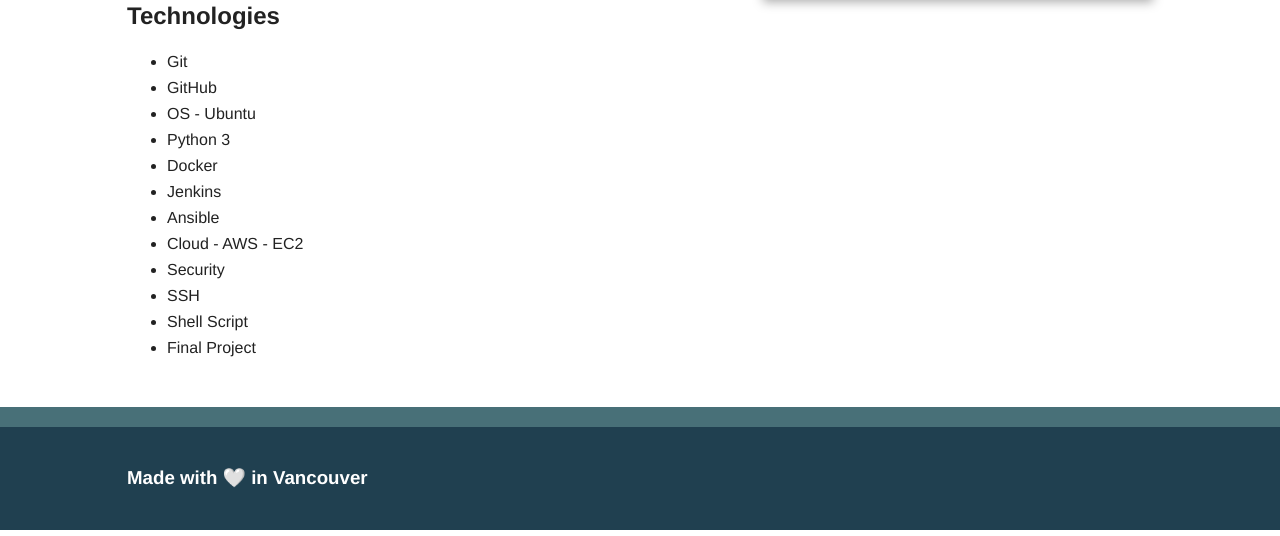
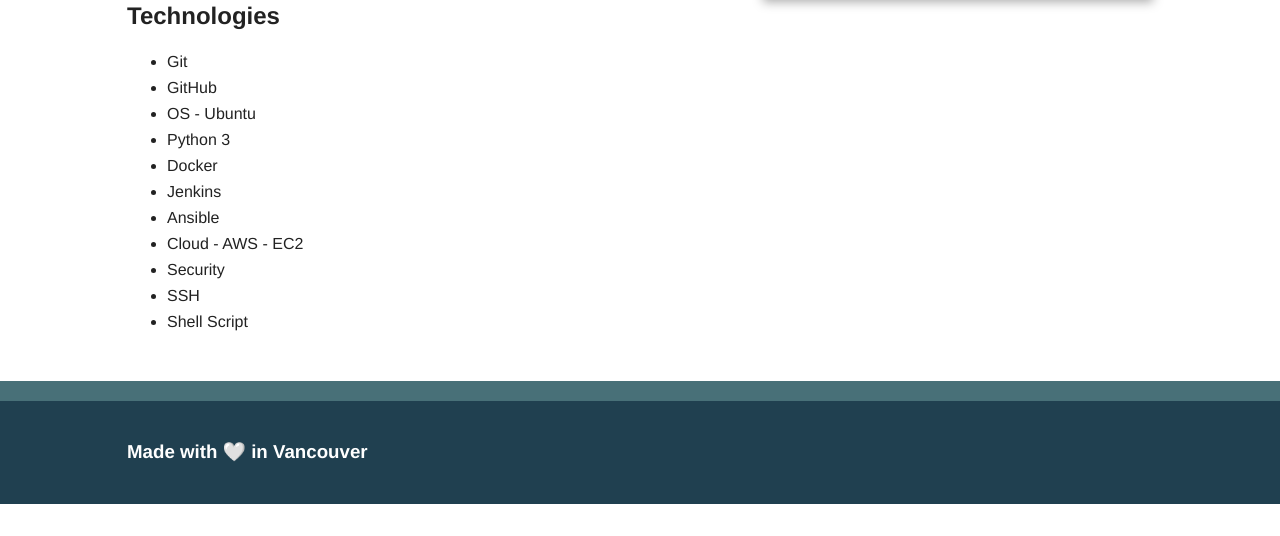
Before and after one commit to bverussa/devopsbc-project-src, a plain HTML site: page index.html in a window 1280 px wide. Shown: the part 264-800 px from the top of the page. Drawn offline with nearby package versions, Linux system fonts and the light colour scheme.

Commit message:
updating index

```diff
--- a/index.html
+++ b/index.html
@@ -55,7 +55,6 @@
                             <li>Security</li>
                             <li>SSH</li>
                             <li>Shell Script</li>
-                            <li>Final Project</li>
                         </ul>
                     </section>
                 </article>
```
